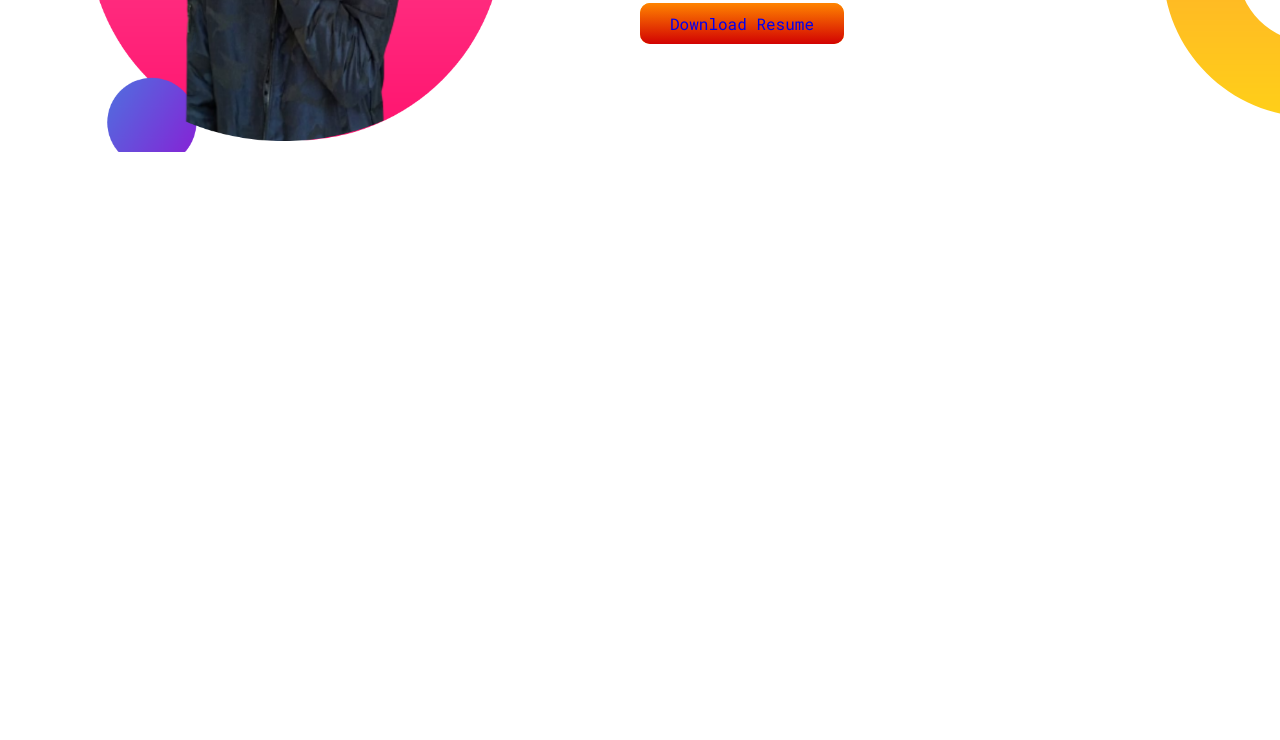
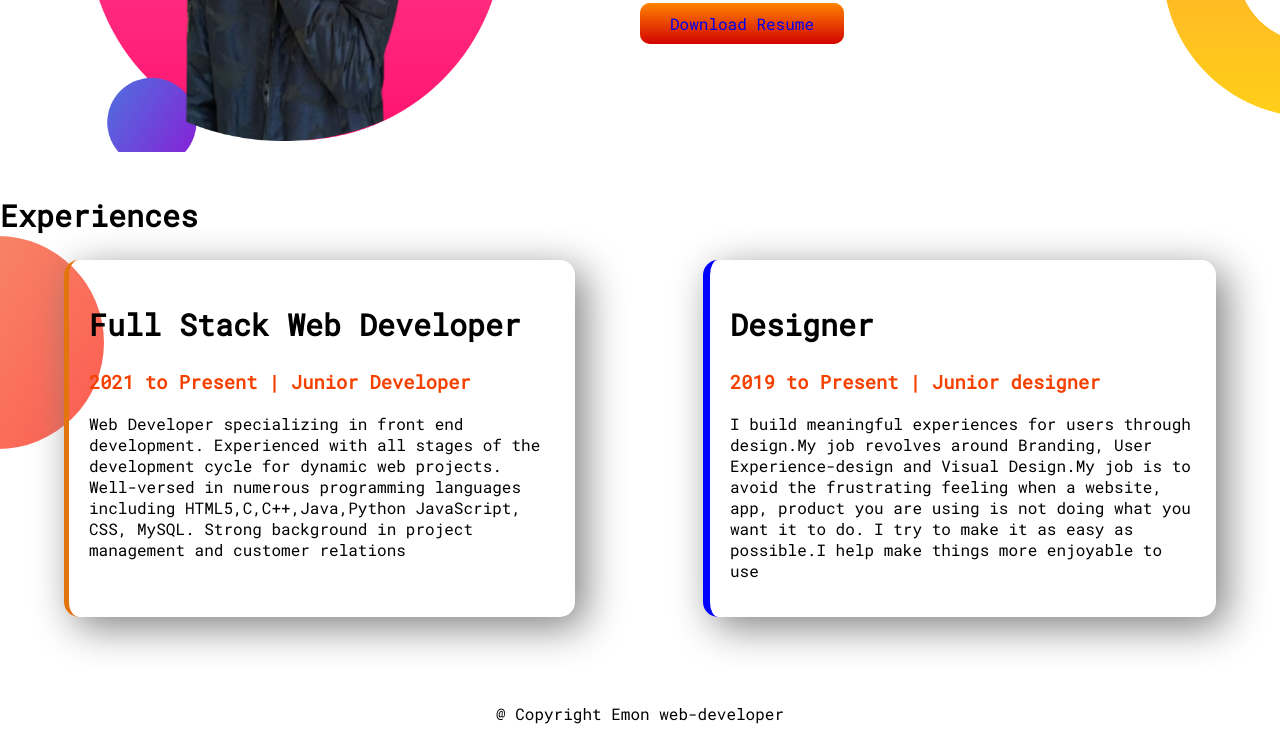
Before and after one commit to emon-ismail/portfolio-website-hero, a plain HTML site: page index.html in a window 1280 px wide. Shown: the part 792-1532 px from the top of the page. Before the commit the page ends 1028 px from the top, so only its background shows below. Drawn offline with Linux system fonts and the light colour scheme.

Commit message:
down page and footer added

```diff
--- a/index.html
+++ b/index.html
@@ -10,7 +10,7 @@
 </head>
 <body>
 
-    <section class="top-banner">
+    <section class="top-banner Flexible-container">
         <div class="upper-part"><h1>Welcome to</h1>
         <h1> <span class="orange-clr">Ismail  Emon</span> World!</h1>
         <h3>Simple Person With Great Personality</h3>
@@ -21,7 +21,7 @@
  </section>
 
 
-    <section class="middle-part">
+    <section class="middle-part Flexible-container">
         <div class="upper-part"><img src="images/my-bg2 (1).png" alt="">
              </div>
              <div class="upper-part">
@@ -34,10 +34,25 @@
 
 
 <section class="down-part">
-    <div>
+    <h1>Experiences</h1>
+    <div class="Flexible-container">
 
-    </div>
+
+        <div id="full-stack" class="Experience-item"><h1>Full Stack Web Developer</h1>
+            <h3  class="orange-clr">2021 to Present | Junior Developer </h3>
+            <p>Web Developer specializing in front end development. Experienced with all stages of the development cycle for dynamic web projects. Well-versed in numerous programming languages including HTML5,C,C++,Java,Python JavaScript, CSS, MySQL. Strong background in project management and customer relations</p>
+        </div>
+
+        <div id="junior-designer" class="Experience-item">
+            <h1>Designer</h1>
+            <h3  class="orange-clr">2019 to Present | Junior designer</h3>
+            <p>I build meaningful experiences for users through design.My job revolves around Branding, User Experience-design and Visual Design.My job is to avoid the frustrating feeling when a website, app, product you are using is not doing what you want it to do. I try to make it as easy as possible.I help make things more enjoyable to use</p>
+        </div>
+      </div>
+
+
 </section>
 
 </body>
+<footer>  <p>@ Copyright Emon web-developer </p></footer>
 </html>
--- a/style.css
+++ b/style.css
@@ -10,13 +10,14 @@ h1{
 .orange-clr{
 color: rgb(245, 65, 0);
 }
-section{
+.Flexible-container{
     display: flex;
     margin-bottom: 40px;
 }
 .upper-part{
     width:40%;
     padding-left: 5%;
+    box-shadow: yellowgreen;
 }
 .upper-part img{
     width:90%
@@ -48,3 +49,26 @@ section{
 
 
 }
+.Experience-item{
+    box-shadow: 10px 10px 40px gray;
+    width: 40%;
+    margin-right: 5%;
+    margin-left:5%;
+    padding:20px;
+    border-radius: 15px;
+    border-left:  7px solid blue ;
+
+}
+.down-part{
+    background-image: url(images/exp-bg.png);
+    background-repeat: no-repeat;
+    background-position: left 40px;
+
+}
+#full-stack{
+    border-left: 5px solid rgb(227, 117, 14);
+}
+footer{
+    text-align: center;
+    padding-top: 30px;
+}
```
